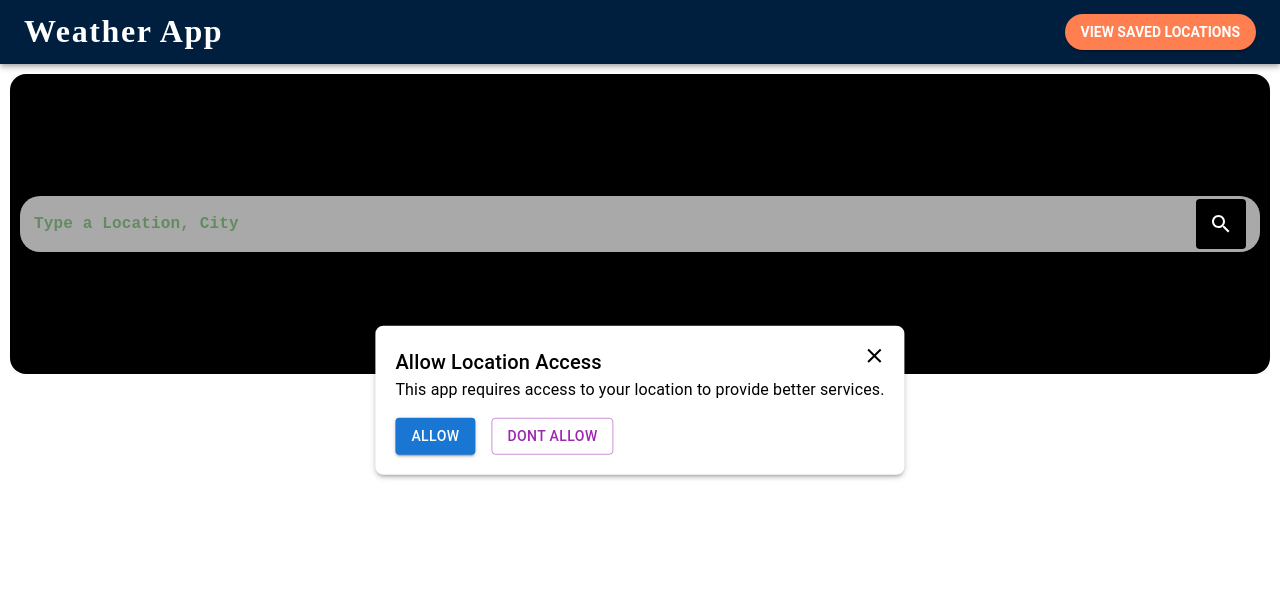
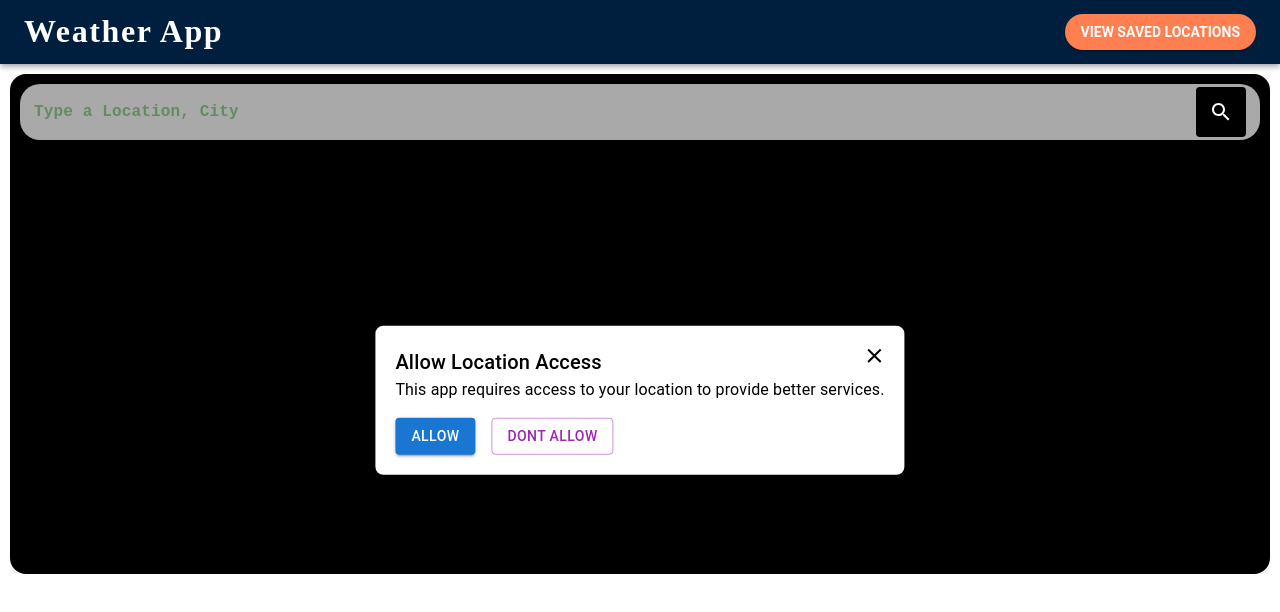
Before and after one commit to RoystonDAlmeida/weather-app, a Next.js app: page / in a window 1280 px wide. Shown: the top 612 px of the page. Built offline with nearby package versions, Linux system fonts and the light colour scheme.

Commit message:
Changed style rules of rounded box

```diff
--- a/src/app/Components/RoundedBox.js
+++ b/src/app/Components/RoundedBox.js
@@ -1,27 +1,40 @@
 // components/RoundedBox.js
 
 import React from 'react';
-import Box from '@mui/material/Box';
-import SearchBar from './SearchBar';
+import { Box } from '@mui/material';
+import SearchBar from './SearchBar'; // Adjust the import based on your file structure
 
-const RoundedBox = () => {
+const RoundedBox = ({ address }) => {
     return (
         <Box
             sx={{
                 width: 'calc(100% - 20px)', // Adjust width to account for margins
-                height: '300px', // Set height as needed
+                height: '500px', // Set a fixed height for the rounded box
                 backgroundColor: 'black', // Set background color to black
                 borderRadius: '16px', // Set border radius for curved corners
                 padding: '10px', // Set padding to 10px from all corners
                 margin: '10px', // Set margin to 10px from all sides
                 color: 'white', // Set text color to white for contrast
                 display: 'flex',
-                alignItems: 'center',
-                justifyContent: 'center',
+                flexDirection: 'column', // Stack children vertically
+                justifyContent: 'flex-start', // Center children vertically
+                alignItems: 'center', // Center children horizontally
                 boxSizing: 'border-box', // Include padding in width and height calculations
             }}
         >
-            <SearchBar/>
+            <SearchBar address={address} />
+            {/* Add a container for results */}
+            <Box
+                sx={{
+                    marginTop: '10px', // Add some space between search bar and results
+                    width: '100%', // Take full width of the parent container
+                    flexGrow: 1, // Allow this box to grow and take available space
+                    overflowY: 'auto', // Enable vertical scrolling if needed
+                    maxHeight: '200px', // Set a maximum height for the results box
+                }}
+            >
+                {/* Here you would render your search results */}
+            </Box>
         </Box>
     );
 };
```
